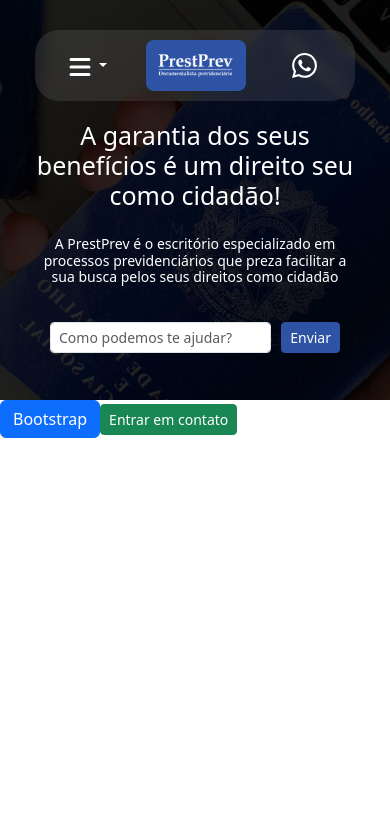
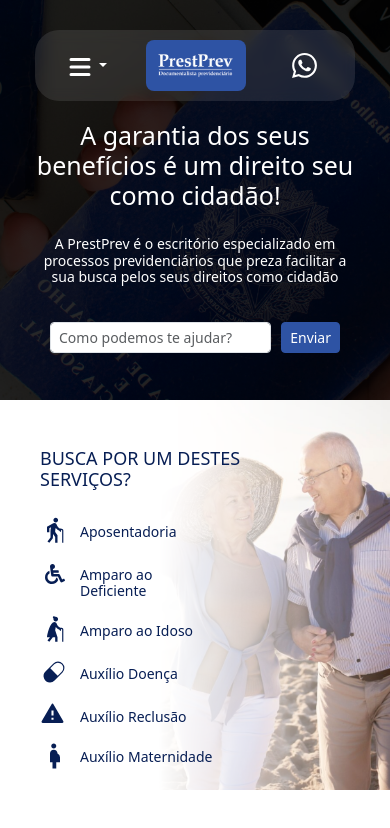
Before and after one commit to LZanardii/lp-prestprev, a React (Vite) app: page / in a window 390 px wide. Shown: the top 828 px of the page. Built offline with nearby package versions, Linux system fonts and the light colour scheme.

Commit message:
feat: servicos with responsivity

```diff
--- a/src/components/FirstSection/index.tsx
+++ b/src/components/FirstSection/index.tsx
@@ -26,9 +26,9 @@ const FirstSection = () => {
             <h1>
               A garantia dos seus benefícios é um direito seu como cidadão!
             </h1>
-            <h6>
+            <h5>
               A PrestPrev é o escritório especializado em processos previdenciários que preza facilitar a sua busca pelos seus direitos como cidadão
-            </h6>
+            </h5>
             <Form>
               <Form.Control type="text" placeholder="Como podemos te ajudar?" size="sm" onChange={e => setInputPergunta(e.target.value)} />
               <Button variant="primary" size="sm" type="submit" onClick={() => direcionaPerguntaParaWhatsapp()}>
--- a/src/components/FirstSection/style.css
+++ b/src/components/FirstSection/style.css
@@ -42,7 +42,7 @@
         flex-direction: column;
         justify-content: space-around;
         align-items: center;
-        height: 290px;
+        height: 300px;
         text-align: center;
 
         @media(max-width: 1000px){
@@ -54,7 +54,7 @@
           >h1{
             font-size: 28px;
           }
-          >h6{
+          >h5{
             font-size: 15px;
           }
         }
@@ -68,7 +68,7 @@
           >h1{
             font-size: 25px;
           }
-          >h6{
+          >h5{
             font-size: 14px;
           }
         }
@@ -80,14 +80,14 @@
         >form{
           padding: 20px;
           display: flex;
-          width: 600px;
+          width: 750px;
           >button {
             margin-left: 10px;
             background-color: #2E53A4;
             border-color: #2E53A4;
           }
           @media(max-width: 1000px){
-            width: 500px;
+            width: 680px;
           }
 
           @media(max-width: 750px){
@@ -115,7 +115,7 @@
   .backgroundImage {
     object-fit: cover;
     width: 100%;
-    height: 480px;
+    height: 500px;
 
     @media(max-width: 1000px){
       height: 420px;
@@ -127,6 +127,6 @@
 
     @media(max-width: 360px){
       height: 430px;
-  }
+    }
   }
 }
--- /dev/null
+++ b/src/components/Servicos/index.tsx
@@ -0,0 +1,57 @@
+import "./style.css"
+import imgOldCouple from "../../assets/old-couple.png"
+import { MdElderlyWoman, MdOutlineElderly, MdOutlinePregnantWoman } from "react-icons/md";
+import { FaWheelchair } from "react-icons/fa";
+import { RiAlertFill } from "react-icons/ri";
+import { CiPill } from "react-icons/ci";
+
+const Servicos = () => {
+  return (
+    <div className="servicos">
+      <div className="content">
+        <div className="text">
+          <h1>BUSCA POR UM DESTES SERVIÇOS?</h1>
+          <div className="textWithImage">
+            <MdOutlineElderly size={28} />
+            <h5>
+              Aposentadoria
+            </h5>
+          </div>
+          <div className="textWithImage">
+            <FaWheelchair size={20} style={{margin: "5px"}}/>
+            <h5>
+              Amparo ao Deficiente
+            </h5>
+          </div>
+          <div className="textWithImage">
+            <MdElderlyWoman size={28} />
+            <h5>
+              Amparo ao Idoso
+            </h5>
+          </div>
+          <div className="textWithImage">
+            <CiPill size={28} />
+            <h5>
+              Auxílio Doença
+            </h5>
+          </div>
+          <div className="textWithImage" >
+            <RiAlertFill size={25} />
+            <h5>
+              Auxílio Reclusão
+            </h5>
+          </div>
+          <div className="textWithImage">
+            <MdOutlinePregnantWoman size={30}/>
+            <h5>
+              Auxílio Maternidade
+            </h5>
+          </div>
+        </div>
+        <img src={imgOldCouple} alt="idosos na praia"></img>
+      </div>
+    </div>
+  )
+}
+
+export default Servicos;
--- /dev/null
+++ b/src/components/Servicos/style.css
@@ -0,0 +1,144 @@
+.servicos {
+    display: flex;
+    justify-content: center;
+    width: 100%;
+    padding: 80px 40px;
+
+    .content{
+        display: flex;
+        justify-content: space-between;
+        align-items: center;
+        width: 850px;
+
+        .text {
+            max-width: 340px;
+            display: flex;
+            flex-direction: column;
+            height: 370px;
+
+            >h1 {
+                color: #071E54;
+                font-size: 35px;
+                margin-bottom: 25px;
+            }
+
+            .textWithImage{
+                display: grid;
+                grid-template-columns: 30px 300px;
+                margin-top: 15px;
+                >h5{
+                    color: #071E54;
+                    margin-bottom: 0px;
+                    margin-left: 10px;
+                }
+                >svg{
+                    color: #071E54;
+                }
+            }
+        }
+
+        >img{
+            height: 450px;
+            border-radius: 0.8rem;
+        }
+
+        @media(max-width: 1000px){
+            width: 700px;
+            >img{
+                height: 400px;
+            }
+        }
+
+        @media(max-width: 750px){
+            .text{
+                background-color: rgba(255, 255, 255, 0.02);
+                position: relative;
+                display: inline-block;
+            }
+            >img {
+                position: absolute;
+                z-index: -1;
+                right: 20px;
+                margin-right: 30px;
+            }
+        }
+
+        @media(max-width: 660px){
+            .text {
+                max-width: 250px;
+                >h1 {
+                    font-size: 28px;
+                }
+                .textWithImage{
+                    >h5{
+                        font-size: 18px;
+                        margin-top: 5px;
+                    }
+                    >svg{
+                        color: #071E54;
+                    }
+                }
+            }
+            >img {
+                height: 350px;
+            }
+        }
+        @media(max-width: 600px){
+            >img {
+                height: 300px;
+            }
+        }
+        @media(max-width: 580px){
+            >img {
+                margin-right: 10px;
+            }
+        }
+        @media(max-width: 530px){
+            height: 450px;
+            .text{
+                padding-top: 30px;
+            }
+            >img {
+                object-fit: cover;
+                height: 450px;
+                right: 0px;
+                margin-right: 0px;
+                border-radius: 0px;
+                width: 60%;
+                -webkit-mask-image: linear-gradient(to right, transparent 1%, black 100%);
+            }
+        }
+        @media(max-width: 460px){
+            height: 390px;
+            .text {
+                margin-top: 15px;
+                >h1 {
+                    font-size: 18px;
+                }
+                .textWithImage{
+                    grid-template-columns: 30px 150px;
+                    >h5{
+                        font-size: 14px;
+                        margin-top: 8px;
+                    }
+                    >svg{
+                        color: #071E54;
+                    }
+                }
+            }
+            >img {
+                height: 390px;
+            }
+        }
+
+    }
+    @media(max-width: 750px){
+        padding: 80px 50px;
+    }
+    @media(max-width: 580px){
+        padding: 50px 30px;
+    }
+    @media(max-width: 530px){
+        padding: 0px 40px;
+    }
+}
--- a/src/pages/Home/index.tsx
+++ b/src/pages/Home/index.tsx
@@ -1,12 +1,11 @@
 import FirstSection from "src/components/FirstSection"
-import { Button } from 'react-bootstrap';
+import Servicos from "src/components/Servicos";
 
 const Home = () => {
   return (
     <>
       <FirstSection></FirstSection>
-      <Button>Bootstrap</Button>
-      <Button variant="success"  size="sm">Entrar em contato</Button>
+      <Servicos></Servicos>
     </>
   )
 }
```
Also changed, not shown: src/assets/old-couple.png (added).
